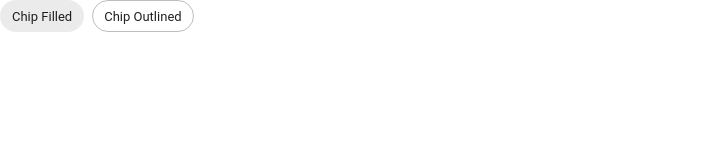
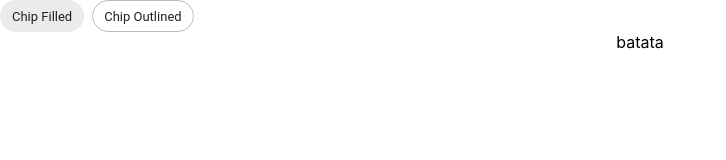
Before and after one commit to djony-reinert/jobflowr, a React (Create React App) app in the folder react-js/: page / in a window 1280 px wide. Shown: the top 160 px of the page, without its empty margins (0-726 px from the left). Built offline with nearby package versions, Linux system fonts and the light colour scheme.

Commit message:
teste commit

```diff
--- a/react-js/src/App.js
+++ b/react-js/src/App.js
@@ -11,6 +11,7 @@ function App() {
         <Chip label="Chip Filled" />
         <Chip label="Chip Outlined" variant="outlined" />
       </Stack>
+    batata
     </div>
   );
 }
```
Also changed, not shown: 2 other files (tests, documents, lock files or other folders).
